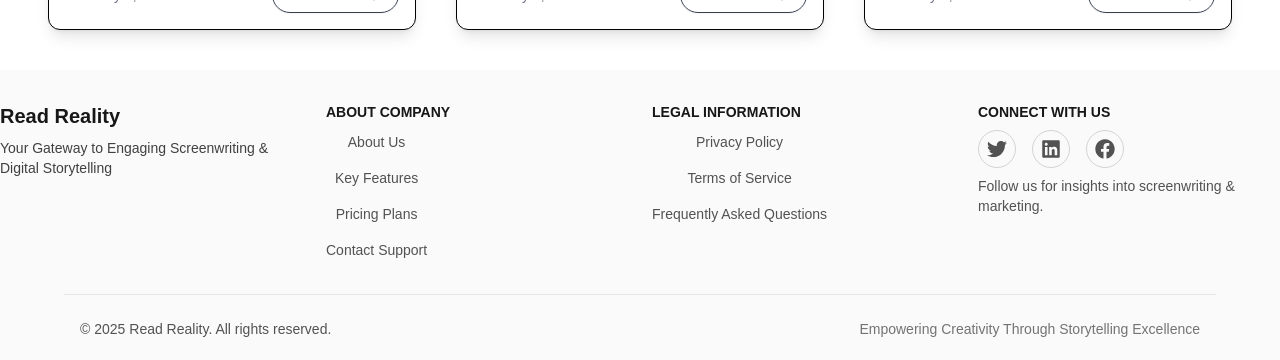
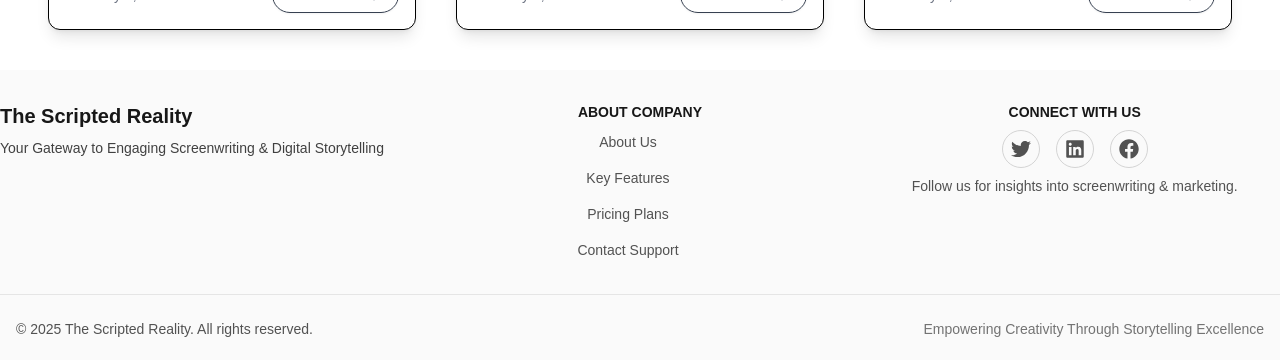
Before and after one commit to RRAJ644/the-scripted-reality, a Next.js app: page /blogs in a window 1280 px wide. Shown: the part 1263-1623 px from the top of the page. Built offline with nearby package versions, Linux system fonts and the light colour scheme.

Commit message:
ui improvement

```diff
--- a/components/custom/Featured.tsx
+++ b/components/custom/Featured.tsx
@@ -32,7 +32,7 @@ const Featured = () => {
         <h2 className='max-sm:text-3xl md:text-3xl lg:text-5xl font-normal bg-gradient-to-r from-neutral-700 via-zinc-600 to-gray-700 text-transparent bg-clip-text'>
           We Love Our Readers
         </h2>
-        <p className='text-lg text-gray-700 dark:text-gray-300'>
+        <p className='text-lg max-sm:px-8 text-gray-700 dark:text-gray-300'>
           Dive into compelling stories, unlock new perspectives, and fuel your
           imagination with every read.
         </p>
--- a/components/custom/Footer.tsx
+++ b/components/custom/Footer.tsx
@@ -3,7 +3,7 @@ import Link from 'next/link'
 import { FaTwitter, FaLinkedin, FaFacebook } from 'react-icons/fa'
 
 const footerConfig = {
-  companyName: 'Read Reality',
+  companyName: 'The Scripted Reality',
   year: new Date().getFullYear(),
   tagline: 'Your Gateway to Engaging Screenwriting & Digital Storytelling',
   socialLinks: [
@@ -27,7 +27,7 @@ const footerConfig = {
 const Footer = () => {
   return (
     <footer className='relative overflow-hidden bg-neutral-50 flex flex-col items-center justify-center mt-10'>
-      <div className='grid grid-cols-1 lg:grid-cols-4 gap-6 w-full max-w-7xl max-lg:place-items-center py-8'>
+      <div className='grid grid-cols-1 lg:grid-cols-3 gap-6 w-full max-w-7xl max-lg:place-items-center py-8'>
 
         <div className='flex flex-col items-start w-full max-lg:items-center gap-y-2'>
           <h3 className='text-xl font-semibold text-neutral-900'>
@@ -36,7 +36,7 @@ const Footer = () => {
           <p className='text-sm text-neutral-700'>{footerConfig.tagline}</p>
         </div>
 
-        <div className='flex flex-col items-start w-full max-lg:items-center gap-y-2'>
+        <div className='flex flex-col items-center w-full max-lg:items-center gap-y-2'>
           <h4 className='text-sm font-bold uppercase text-neutral-900'>
             About Company
           </h4>
@@ -56,8 +56,8 @@ const Footer = () => {
           </ul>
         </div>
 
-        <div className='flex flex-col items-start gap-y-2 w-full max-lg:items-center'>
-          <h4 className='text-sm font-bold uppercase text-neutral-900'>
+        {/* <div className='flex flex-col items-start gap-y-2 w-full max-lg:items-center'>
+          <h4 className='text-sm text-center font-bold uppercase text-neutral-900'>
             Legal Information
           </h4>
           <ul className='space-y-3 flex flex-col items-center justify-center'>
@@ -74,9 +74,9 @@ const Footer = () => {
               </li>
             ))}
           </ul>
-        </div>
+        </div> */}
 
-        <div className='flex flex-col items-start gap-y-2 w-full max-lg:items-center'>
+        <div className='flex flex-col items-center gap-y-2 w-full max-lg:items-center'>
           <h4 className='text-sm font-bold uppercase text-neutral-900'>
             Connect With Us
           </h4>
@@ -104,7 +104,7 @@ const Footer = () => {
         </div>
       </div>
 
-      <div className='w-full max-w-6xl flex flex-col md:flex-row items-center justify-between border-t border-neutral-200 py-6 px-4'>
+      <div className='w-full flex flex-col md:flex-row items-center justify-between border-t border-neutral-200 py-6 px-4'>
         <p className='text-sm text-neutral-600'>
           &copy; {footerConfig.year} {footerConfig.companyName}. All rights
           reserved.
--- a/components/custom/Genres.tsx
+++ b/components/custom/Genres.tsx
@@ -171,8 +171,8 @@ const Genres = () => {
   return (
     <section className='w-full flex flex-col items-center justify-center gap-y-6 py-10'>
       <div className='max-w-6xl mx-auto text-center px-4'>
-        <h2 className='max-sm:text-3xl text-4xl lg:text-5xl font-normal bg-gradient-to-r from-neutral-700 via-zinc-600 to-gray-700 text-transparent bg-clip-text'>
-          Discover Popular Entertainment Genres
+        <h2 className='max-sm:text-3xl md:text-3xl lg:text-5xl font-normal bg-gradient-to-r from-neutral-700 via-zinc-600 to-gray-700 text-transparent bg-clip-text'>
+          Discover Popular Genres
         </h2>
         <p className='text-lg text-gray-700 dark:text-gray-300'>
           Explore diverse entertainment genres, from action thrillers to
--- a/components/custom/TrendingStories.tsx
+++ b/components/custom/TrendingStories.tsx
@@ -40,9 +40,8 @@ const trendingStories = [
 const TrendingStories = () => {
   return (
     <section className='w-full flex flex-col items-center justify-center gap-y-6'>
-      {/* Heading */}
-      <div className='max-w-6xl mx-auto text-center px-4'>
-        <h2 className='max-sm:text-3xl text-4xl lg:text-5xl font-bold bg-gradient-to-r from-neutral-800 via-zinc-700 to-gray-800 text-transparent bg-clip-text'>
+      <div className='max-w-6xl mx-auto text-center space-y-4'>
+        <h2 className='max-sm:text-3xl md:text-3xl lg:text-5xl font-normal bg-gradient-to-r from-neutral-700 via-zinc-600 to-gray-700 text-transparent bg-clip-text'>
           Trending Stories
         </h2>
       </div>
```
